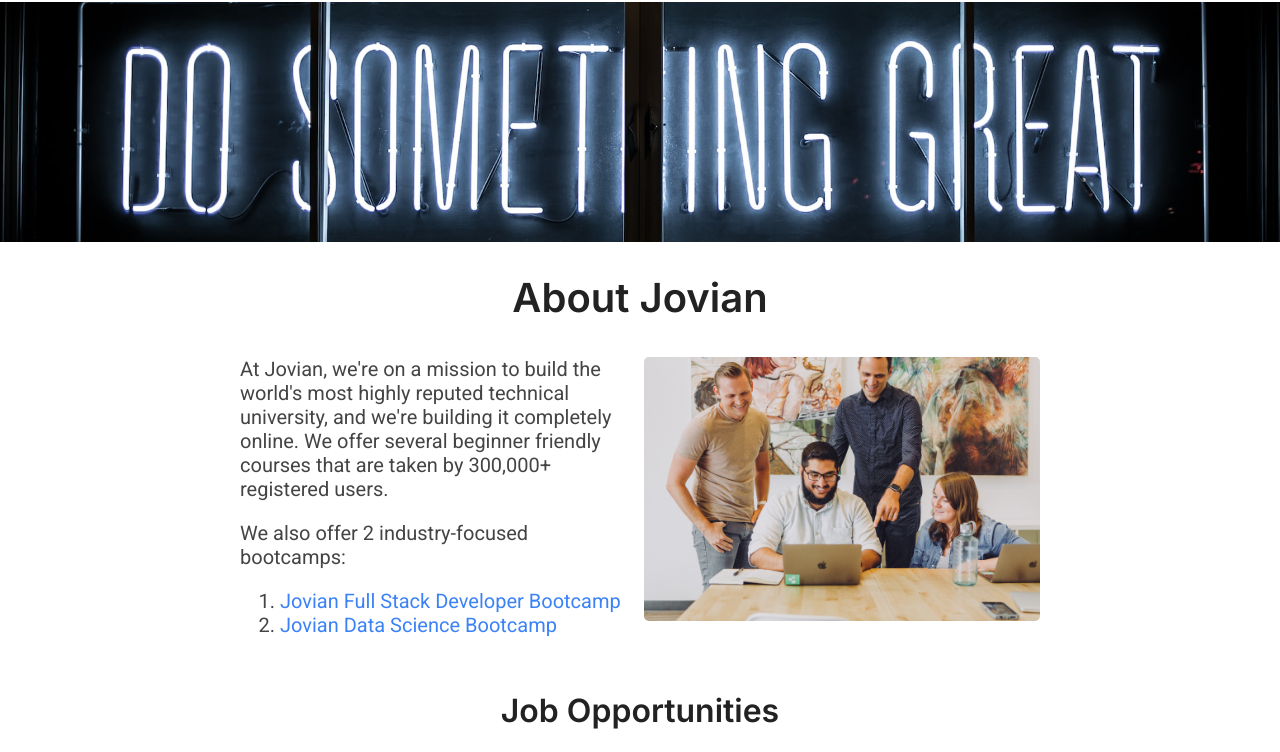
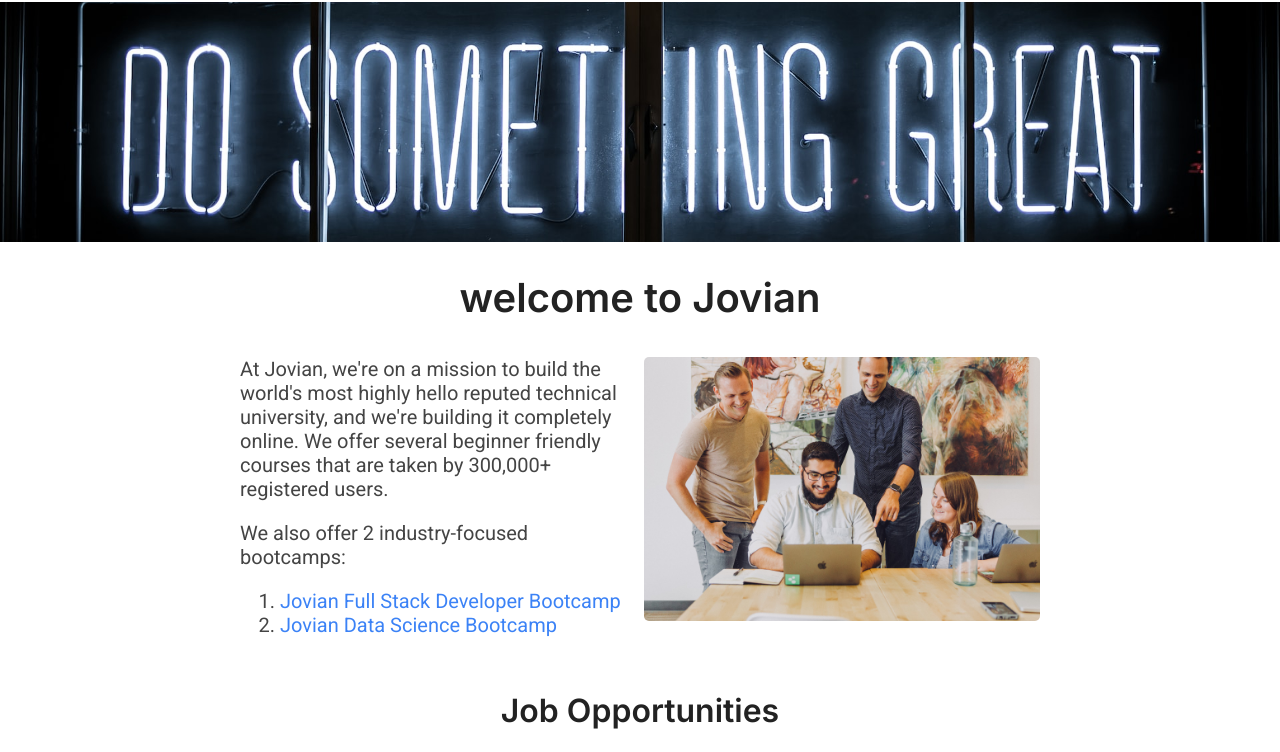
Before and after one commit to ARIF123-HYB/its-mine, a plain HTML site: page SRC/index.html in a window 1280 px wide. Shown: the part 48-800 px from the top of the page. Drawn offline with Linux system fonts and the light colour scheme.

Commit message:
updated index

```diff
--- a/SRC/index.html
+++ b/SRC/index.html
@@ -19,14 +19,15 @@
     <img id="banner" src="banner.jpg" alt="Banner" height="240">
 
     <h1>
-        About Jovian
+        welcome to
+         Jovian
     </h1>
 
     <div id="about">
         <div id="description">
             <p style="margin-top: 0;">
                 At Jovian, we're on a mission to build
-                the world's most highly reputed technical
+                the world's most highly hello reputed technical
                 university, and we're building it completely
                 online. We offer several beginner friendly
                 courses that are taken by 300,000+ registered
```
